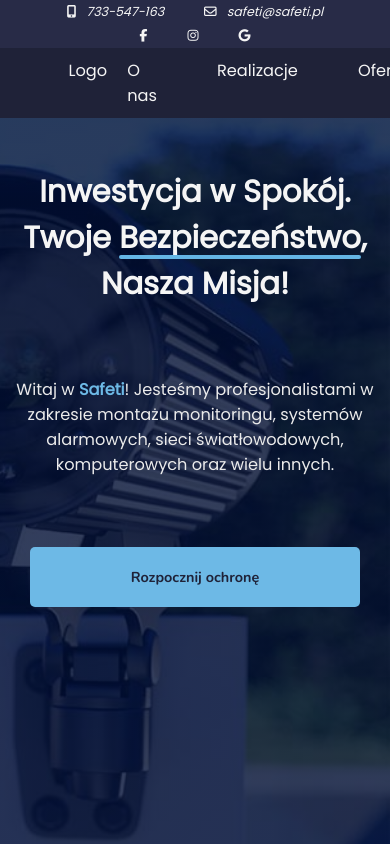
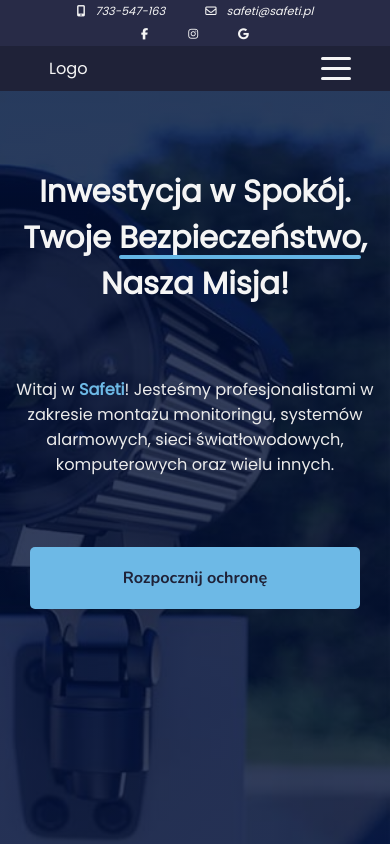
Before and after one commit to BlazejDuszynski/Safeti.pl, a plain HTML site: page index.html in a window 390 px wide. Shown: the top 844 px of the page. Drawn offline with nearby package versions, Linux system fonts and the light colour scheme.

Commit message:
added burger menu to navbar

```diff
--- a/css/hero.css
+++ b/css/hero.css
@@ -1,5 +1,5 @@
 .hero {
-    min-height: 120vh;
+    height: 120vh;
     color: whitesmoke;
     background-size: cover;
     background-position: right center;
@@ -9,7 +9,7 @@
 
 .hero__header {
     position: fixed;
-    width: 100%;
+    width: 100vw;
     z-index: 99999;
     opacity: 0;
 }
@@ -44,6 +44,7 @@
     background-color: rgb(31, 34, 56);
     display: flex;
     justify-content: space-between;
+    align-items: center;
 }
 
 .hero__logo {
@@ -89,6 +90,20 @@
 .navbar ul li ul li:hover {
     width: 100%;
     color: rgb(109, 185, 230);
+}
+
+.navbar__burgerContainer {
+    display: none;
+    flex-direction: column;
+    gap: 7px;
+    width: 30px;
+}
+
+.navbar__burgerBar {
+    background-color: whitesmoke;
+    width: 100%;
+    height: 3px;
+    border-radius: 15px;
 }
 
 .hero__container {
@@ -212,5 +227,26 @@
 
     .hero__button {
         width: 90%;
+        font-size: 0.9em;
+    }
+
+    .hero__companyInfoContainer {
+        font-size: 0.9em;
+    }
+
+    .navbar {
+        font-size: 0.9em;
+        padding: 0 10%;
+        background-color: rgb(31, 34, 56);
+        display: flex;
+        justify-content: space-between;
+    }
+
+    .navbar ul {
+        display: none;
+    }
+
+    .navbar__burgerContainer {
+        display: flex;
     }
 }
--- a/index.html
+++ b/index.html
@@ -40,10 +40,11 @@
   <link href="https://fonts.googleapis.com/css2?family=Poppins&amp;display=swap" rel="stylesheet" />
   <link rel="preconnect" href="https://fonts.googleapis.com">
   <link rel="preconnect" href="https://fonts.gstatic.com" crossorigin>
-  <link href="https://fonts.googleapis.com/css2?family=Acme&family=Plus+Jakarta+Sans:wght@400;600;700&family=Sora:wght@300;400;700&family=Source+Sans+3:ital,wght@0,300;0,500;1,600&display=swap" rel="stylesheet">
+  <link
+    href="https://fonts.googleapis.com/css2?family=Acme&family=Plus+Jakarta+Sans:wght@400;600;700&family=Sora:wght@300;400;700&family=Source+Sans+3:ital,wght@0,300;0,500;1,600&display=swap"
+    rel="stylesheet">
   <link rel="stylesheet" href="https://cdnjs.cloudflare.com/ajax/libs/font-awesome/4.7.0/css/font-awesome.min.css">
   <script type="module" src="https://unpkg.com/ionicons@5.5.2/dist/ionicons/ionicons.esm.js"></script>
-  <script nomodule="" src="https://unpkg.com/ionicons@5.5.2/dist/ionicons/ionicons.js"></script>
   <script src="https://cdnjs.cloudflare.com/ajax/libs/gsap/3.12.2/gsap.min.js"></script>
   <script src="https://cdnjs.cloudflare.com/ajax/libs/gsap/3.12.2/Flip.min.js"></script>
   <script src="https://cdnjs.cloudflare.com/ajax/libs/gsap/3.12.2/ScrollTrigger.min.js"></script>
@@ -99,6 +100,11 @@
           </li>
           <li><a>Kontakt</a></li>
         </ul>
+        <div class="navbar__burgerContainer">
+          <span class="navbar__burgerBar"></span>
+          <span class="navbar__burgerBar"></span>
+          <span class="navbar__burgerBar"></span>
+        </div>
       </nav>
     </header>
     <div class="hero__container">
```
